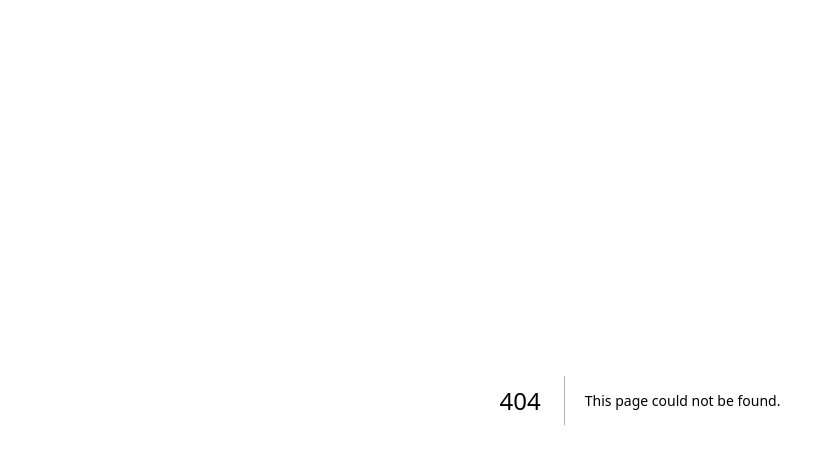
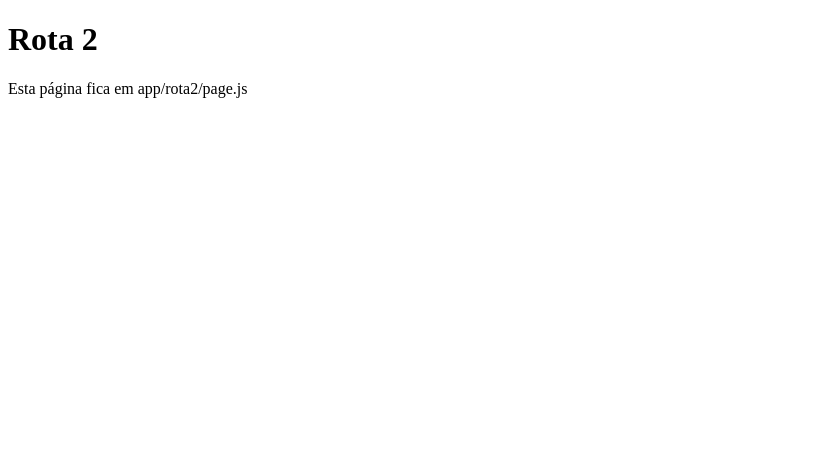
Before and after one commit to Flavia-Carvalho-1/Receitas-pweb-3, a Next.js app: page /rota2 in a window 1280 px wide. Before the commit this address had no page. Shown: the top 464 px of the page, without its empty margins (0-835 px from the left). Built offline with nearby package versions, Linux system fonts and the light colour scheme.

Commit message:
Receita 13: página da rota /rota2

```diff
--- /dev/null
+++ b/app/rota2/page.js
@@ -0,0 +1,15 @@
+export default function Rota2(){
+
+    return (
+
+        <div>
+
+            <h1>Rota 2</h1>
+
+            <p>Esta página fica em app/rota2/page.js</p>
+
+        </div>
+
+    )
+
+}
```
